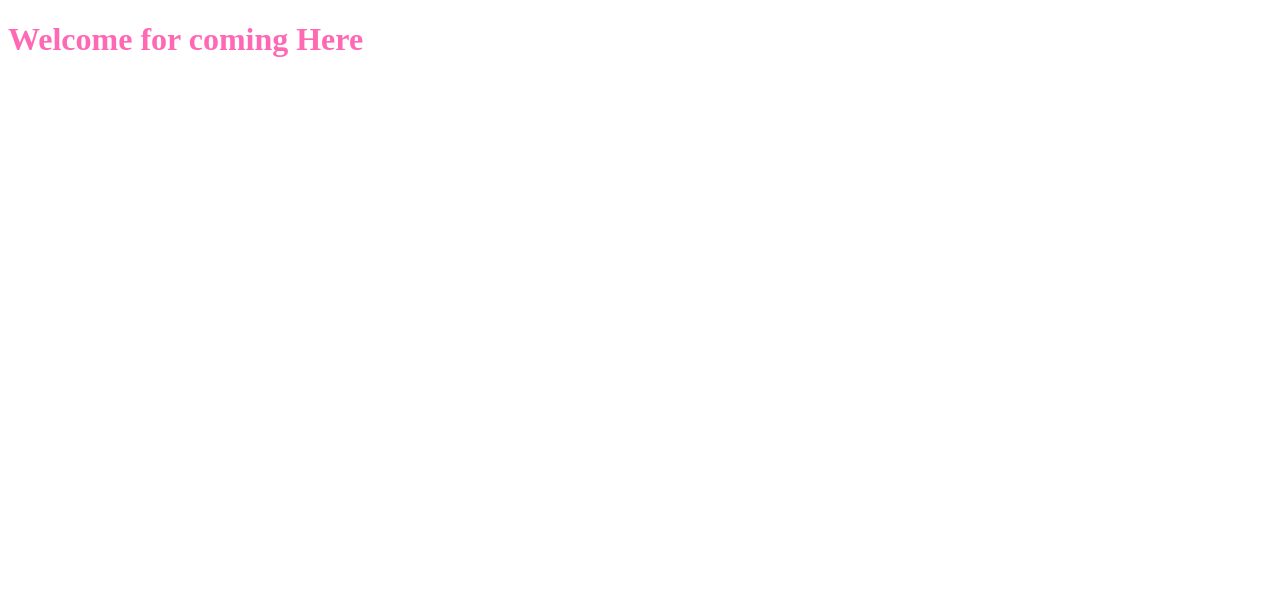
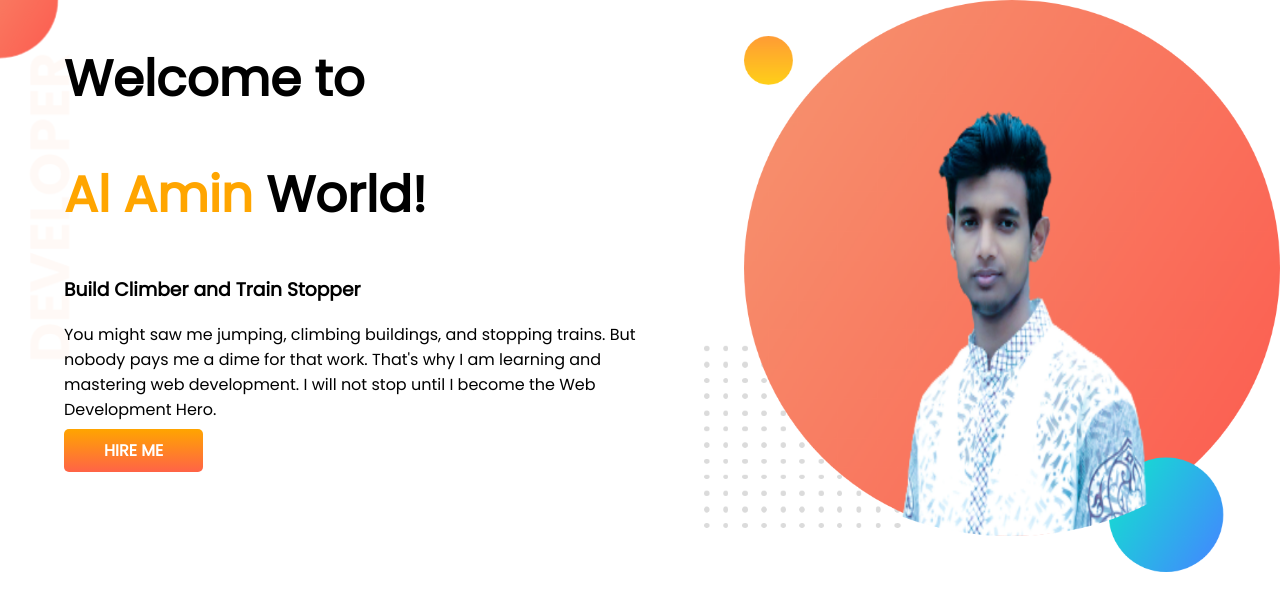
Before and after one commit to MDalamin5/developer-portfolio, a plain HTML site: page index.html in a window 1280 px wide. Drawn offline with Linux system fonts and the light colour scheme.

Commit message:
1st Part

```diff
--- a/index.html
+++ b/index.html
@@ -1,13 +1,36 @@
 <!DOCTYPE html>
 <html lang="en">
+
 <head>
     <meta charset="UTF-8">
     <meta http-equiv="X-UA-Compatible" content="IE=edge">
     <meta name="viewport" content="width=device-width, initial-scale=1.0">
     <title>Developer-Portfolio</title>
+    <link rel="preconnect" href="https://fonts.googleapis.com">
+    <link rel="preconnect" href="https://fonts.gstatic.com" crossorigin>
+    <link href="https://fonts.googleapis.com/css2?family=Poppins&display=swap" rel="stylesheet">
     <link rel="stylesheet" href="style.css">
 </head>
+
 <body>
-    <h1>Welcome for coming Here </h1>
+    <section class="top-banner">
+        <div class="half-width">
+            <h1>Welcome to </h1>
+            <h1><span class="orange-color">Al Amin</span> World!</h1>
+            <h3>Build Climber and Train Stopper</h3>
+            <p>
+                You might saw me jumping, climbing buildings, and stopping trains. But nobody pays me a dime for that
+                work.
+                That's why I am learning and mastering web development. I will not stop until I become the Web
+                Development
+                Hero.
+            </p>
+            <a class="link-button" target="blank" href="https://fb.com/index.alamin">HIRE ME</a>
+        </div>
+        <div class="half-width">
+            <img src="images/alamin.png" alt="Al Amin">
+        </div>
+    </section>
 </body>
+
 </html>
--- a/style.css
+++ b/style.css
@@ -1,3 +1,34 @@
+body{
+    font-family: 'Poppins', sans-serif;
+    margin: 0;
+}
 h1{
-    color: hotpink;
+    font-size: 50px;
 }
+.orange-color{
+    color: orange;
+}
+section{
+    display: flex;
+}
+.half-width{
+    width: 50%;
+    padding-left: 5%;
+}
+.half-width img{
+    width: 100%;
+}
+.link-button{
+    text-decoration: none;
+    background-image: linear-gradient(orange,tomato);
+    color: white;
+    font-weight: 700;
+    padding: 10px 40px;
+    border-radius: 5px;
+
+
+}
+.top-banner{
+    background-image: url(images/top-banner.png);
+    background-repeat: no-repeat;
+}
```
Also changed, not shown: images/alamin.png (added), images/dream-bg.png (added), images/exp-bg.png (added), images/jhankar.png (added), images/jhankar2.png (added), images/my-bg.png (added), images/my-bg2.png (added), images/top-banner.png (added), 7 other files.
